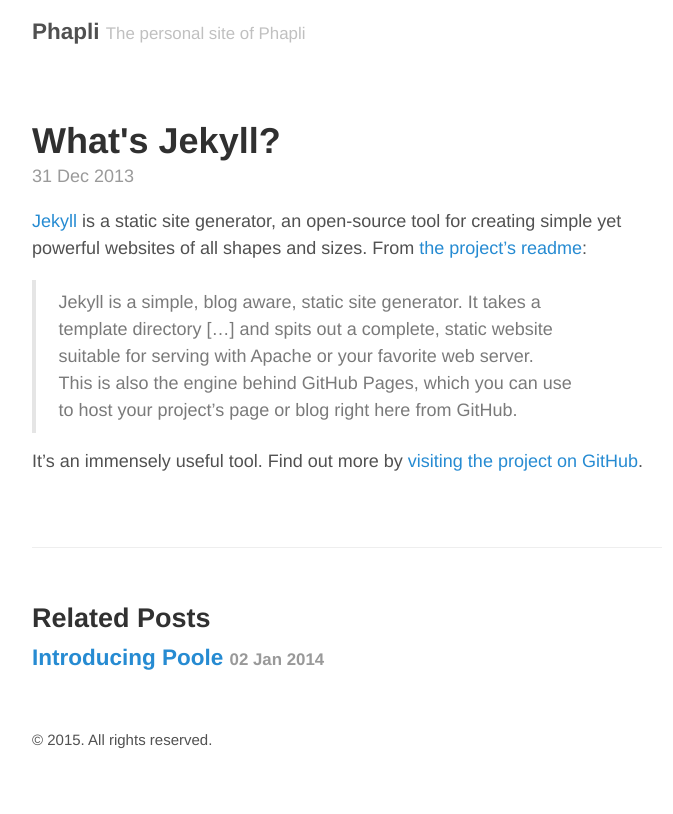
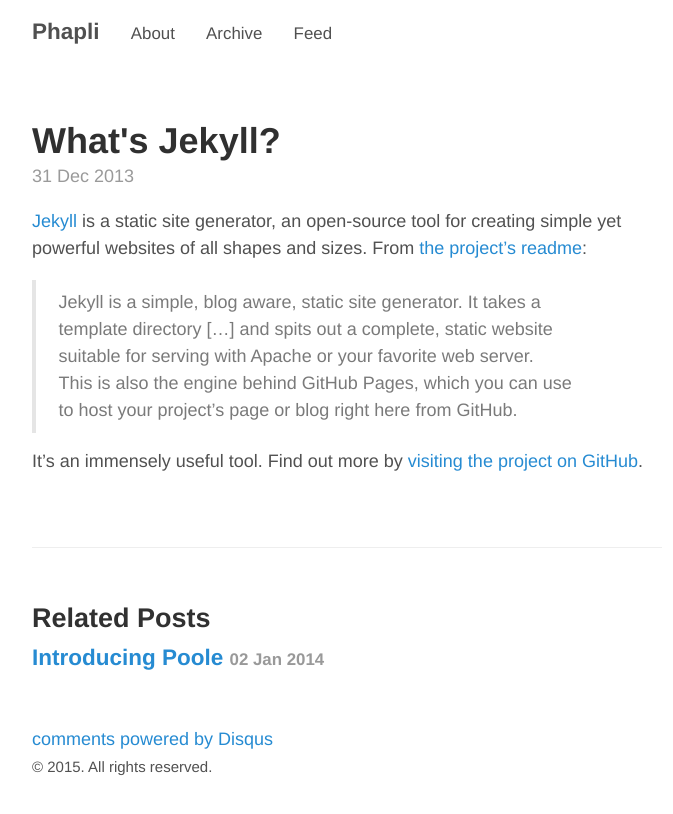
Before and after one commit to phapli/phapli.github.io, a Jekyll site: the page built from _posts/2013-12-31-whats-jekyll.md, in a window 1280 px wide. Shown: the top 814 px of the page, without its empty margins (293-966 px from the left). Built offline with Jekyll 4.4.1, drawn with Linux system fonts in a browser that asks for light colours; comment, search, counter and statistics services are not loaded.

Commit message:
add menu and comment

```diff
--- a/_config.yml
+++ b/_config.yml
@@ -28,3 +28,9 @@
 version:             1.0.0
 github:
   repo:              https://github.com/phapli/phapli.github.io
+
+#Page list
+pages_list:
+  About: '/about'
+  Archive: '/archive'
+  Feed: '/atom.xml'
--- /dev/null
+++ b/_includes/comments.html
@@ -0,0 +1,18 @@
+{% if page.comments %}
+<!-- Add Disqus comments. -->
+<div id="disqus_thread"></div>
+<script type="text/javascript">
+  /* * * CONFIGURATION VARIABLES: EDIT BEFORE PASTING INTO YOUR WEBPAGE * * */
+  var disqus_shortname = 'phapli'; // required: replace example with your forum shortname
+  var disqus_identifier = "{{ site.disqusid }}{{ page.url | replace:'index.html','' }}";
+
+  /* * * DON'T EDIT BELOW THIS LINE * * */
+  (function() {
+    var dsq = document.createElement('script'); dsq.type = 'text/javascript'; dsq.async = true;
+    dsq.src = '//' + disqus_shortname + '.disqus.com/embed.js';
+    (document.getElementsByTagName('head')[0] || document.getElementsByTagName('body')[0]).appendChild(dsq);
+  })();
+</script>
+<noscript>Please enable JavaScript to view the <a href="http://disqus.com/?ref_noscript">comments powered by Disqus.</a></noscript>
+<a href="http://disqus.com" class="dsq-brlink">comments powered by <span class="logo-disqus">Disqus</span></a>
+{% endif %}
--- a/_layouts/default.html
+++ b/_layouts/default.html
@@ -8,15 +8,20 @@
     <div class="container content">
       <header class="masthead">
         <h3 class="masthead-title">
-          <a href="{{ site.baseurl }}/" title="Home">{{ site.title }}</a>
-          <small>{{ site.tagline }}</small>
-        </h3>
+			<a href="/" title="Home">{{ site.title }}</a>
+
+			{% for page in site.pages_list %}
+			  &nbsp;&nbsp;&nbsp;
+			  <small><a href="{{ page[1]  }}">{{ page[0] }}</a></small>
+			{% endfor %}
+		</h3>
       </header>
 
       <main>
         {{ content }}
       </main>
 
+		{% include comments.html %}
       <footer class="footer">
         <small>
           &copy; <time datetime="{{ site.time | date_to_xmlschema }}">{{ site.time | date: '%Y' }}</time>. All rights reserved.
```
Also changed, not shown: _posts/2013-12-31-whats-jekyll.md (+1 -0 lines), _posts/2014-01-02-introducing-poole.md (+1 -0 lines), archive.md (added, +10 -0 lines).
